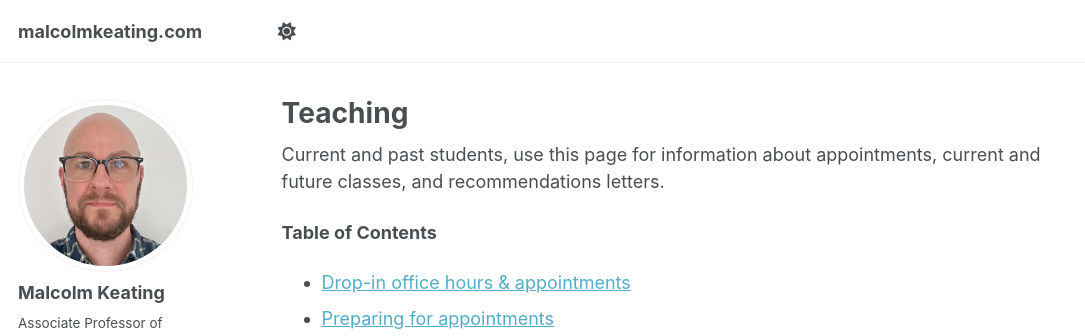
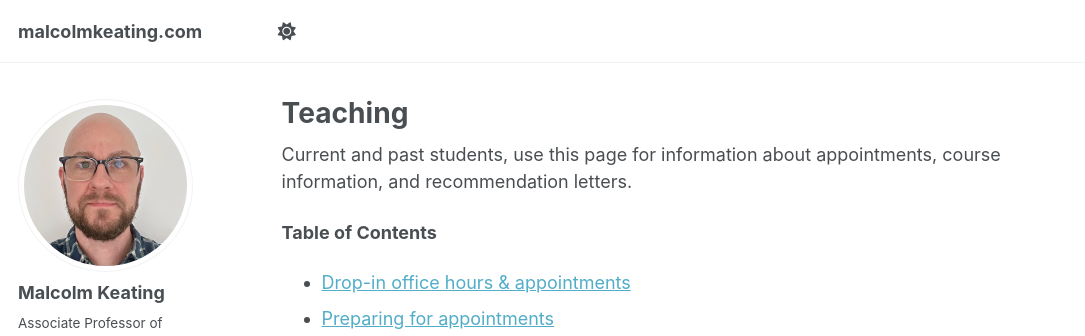
Before and after one commit to malcolmkeating/malcolmkeating.github.io, a Jekyll site: the page built from _pages/teaching.md, in a window 1280 px wide and 900 px high. Shown: the top 336 px of the window, without its empty margins (0-1085 px from the left). Built offline with Jekyll 4.4.1, drawn with Linux system fonts in a browser that asks for light colours; some web fonts are replaced; a script bundle is joined from its source files by our own code; library files that are not in the unit come from our copies.

Commit message:
Update teaching.md

```diff
--- a/_pages/teaching.md
+++ b/_pages/teaching.md
@@ -4,7 +4,7 @@ title: "Teaching"
 author_profile: true
 ---
 
-Current and past students, use this page for information about appointments, current and future classes, and recommendations letters.
+Current and past students, use this page for information about appointments, course information, and recommendation letters.
 
 **Table of Contents**
 * toc
```
